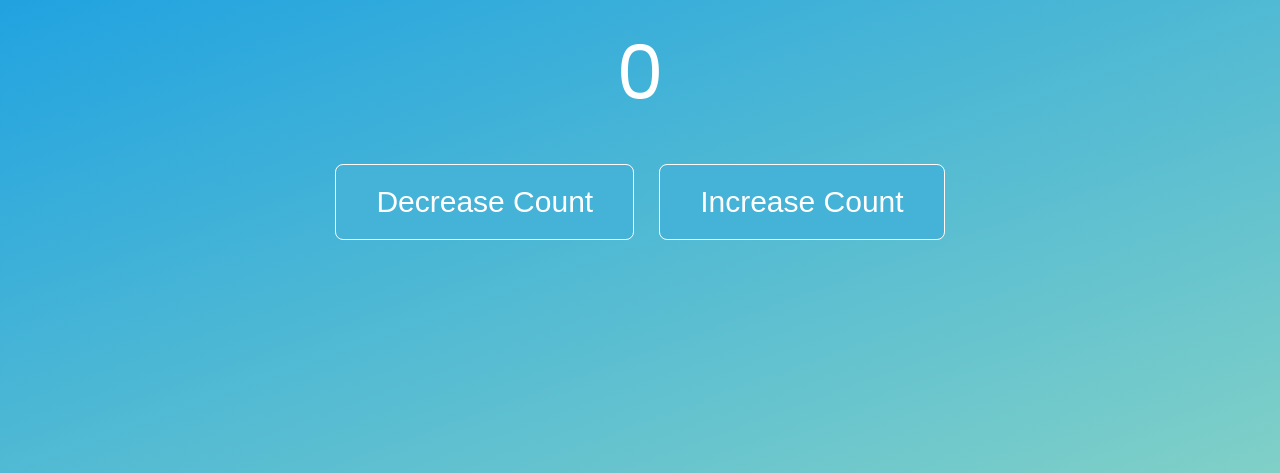
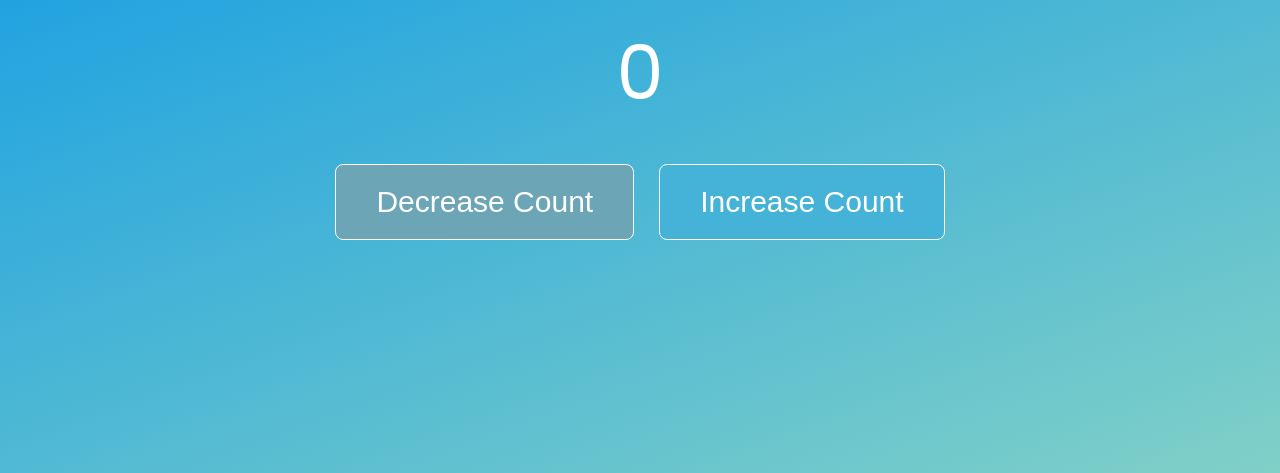
Before and after one commit to saadman-galib/javascript-counter-app, a plain HTML site: page index.html in a window 1280 px wide. Both pictures are taken after a click on the button "Decrease Count". Shown: the part 327-800 px from the top of the page. Drawn offline with Linux system fonts and the light colour scheme.

Commit message:
Update app.js

```diff
--- a/index.html
+++ b/index.html
@@ -12,8 +12,8 @@
         <h1 class="counter-heading">Counter</h1>
         <p id="counter"></p>
         <div class="button-container">
-            <button id="decrease" aria-label="decrease button">
-                Decrease Count
+            <button id="decrease" aria-label="decrease button"  style="background-color: #6CA5B6;">
+            Decrease Count
             </button>
             <button id="increase" aria-label="increase button">
                 Increase Count
--- a/script/app.js
+++ b/script/app.js
@@ -3,17 +3,19 @@ var increase = document.getElementById("increase");
 var decrease = document.getElementById("decrease");
 
 var num = 0;
-
 countNum.innerHTML = num;
 
 increase.addEventListener("click", (a) => {
     num += 1;
     countNum.innerHTML = num;
+    decrease.style.backgroundColor = '#44b3d7';
 });
 decrease.addEventListener("click", (a) => {
     num -= 1;
-    if (num<0){
-        num =0
+    if (num <= 0){
+        decrease.style.backgroundColor = "#6CA5B6";
+        num = 0
     }
+
     countNum.innerHTML = num;
 });
```
